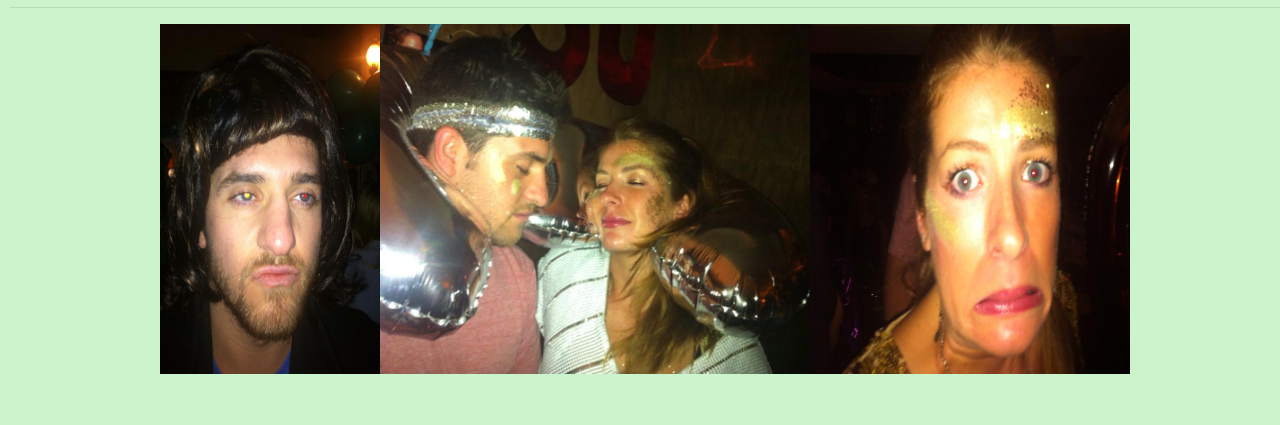
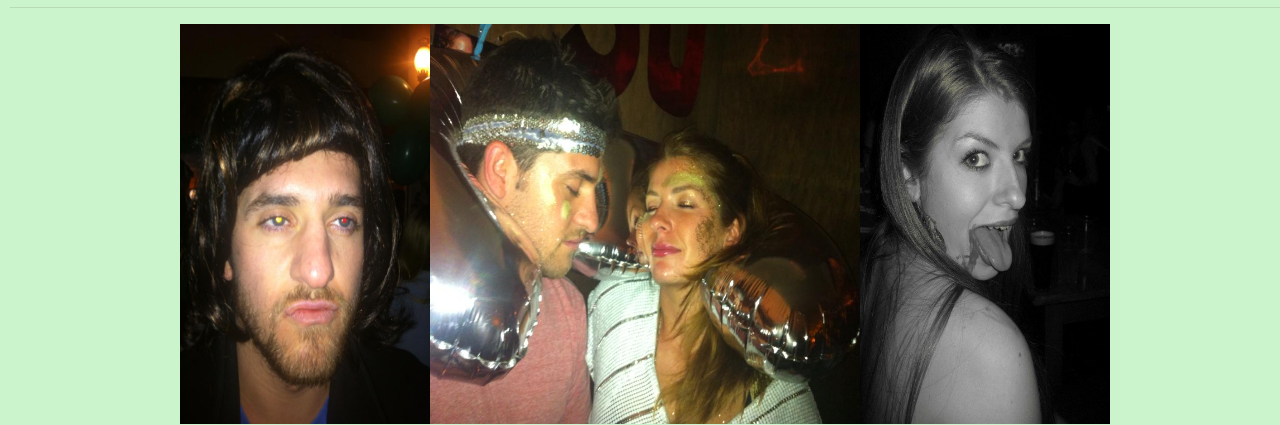
Before and after one commit to stewalmsley/stewalmsley, a plain HTML site: page index.html in a window 1280 px wide. Shown: the part 87-512 px from the top of the page. Drawn offline with nearby package versions, Linux system fonts and the light colour scheme.

Commit message:
Image changes

```diff
--- a/index.html
+++ b/index.html
@@ -19,9 +19,9 @@
 	</nav>
 	<hr>
 	<div id="images">
-		<img src="leewig.jpg" width="220px" height="350px">
-		<img src="leeandsoph.jpg" width="430px" height="350px">
-		<img src="sophscared.jpg" width="320px" height="350px">
+		<img src="leewig.jpg" width="250px" height="400px">
+		<img src="leeandsoph.jpg" width="430px" height="400px">
+		<img src="tongue.jpg" width="250px" height="400px">
 	</div><br>
 	<div id="Brief">
 		<h2> <a href="brief.html"> A Brief Word from the Website Creator </a> </h2>
@@ -95,7 +95,8 @@
       				<span id="While"> While You're Here: </span>At BestManProductions, we want to make the world a better place by providing independent, investigative websites and holding powerful couples to account. More people than ever are using our website, but hardly anyone is paying for it. If you'd like to make a donation, please <strong> add your credit card details </strong> in the <a href="https://goo.gl/forms/08mOIZp5086A1cuB3"> RSVP section. </a>
       			</div>
 	</div>
-	<img id="imgsw1" class="leesoph2" src="leesoph2.jpg" width="400px" height="600px">
+  <hr>
+	<img id="imgsw1" class="leesoph2" src="balloons.png" width="400px" height="600px">
   <hr>
   <script type="text/javascript" src="wedding.js"></script>
 </body>
```
Also changed, not shown: tongue.jpg (added).
